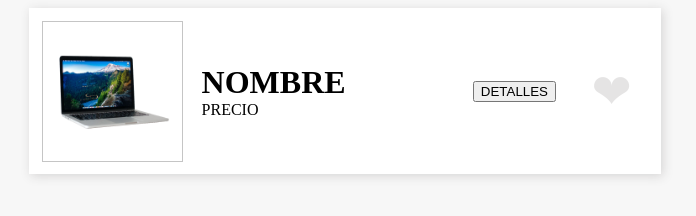
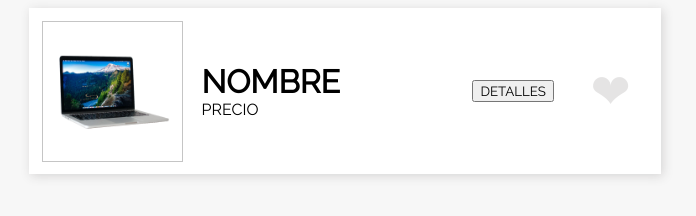
Before and after one commit to lu-moreno23/elCosoDeMati, a website: page mblayer-repaso2-f1dbeffc6008/index.html in a window 1280 px wide. Shown: the whole page, without its empty margins (295-991 px from the left). Drawn offline with Linux system fonts and the light colour scheme.

Commit message:
fuente de texto

```diff
--- a/mblayer-repaso2-f1dbeffc6008/css/style.css
+++ b/mblayer-repaso2-f1dbeffc6008/css/style.css
@@ -1,7 +1,9 @@
+@import url('https://fonts.googleapis.com/css?family=Raleway');
 
 
 body {
     background-color: rgb(247, 247, 247);
+    font-family: 'Raleway', sans-serif;
 }
 
 /* Esta es la estructura de la caja que tiene toda el contenido del producto */
@@ -65,3 +67,7 @@
     font-size: 300%;
     color: rgba(218, 216, 216, 0.694);
 }
+
+.Botondetalles {
+    font-family: 'Raleway', sans-serif;
+}
```
